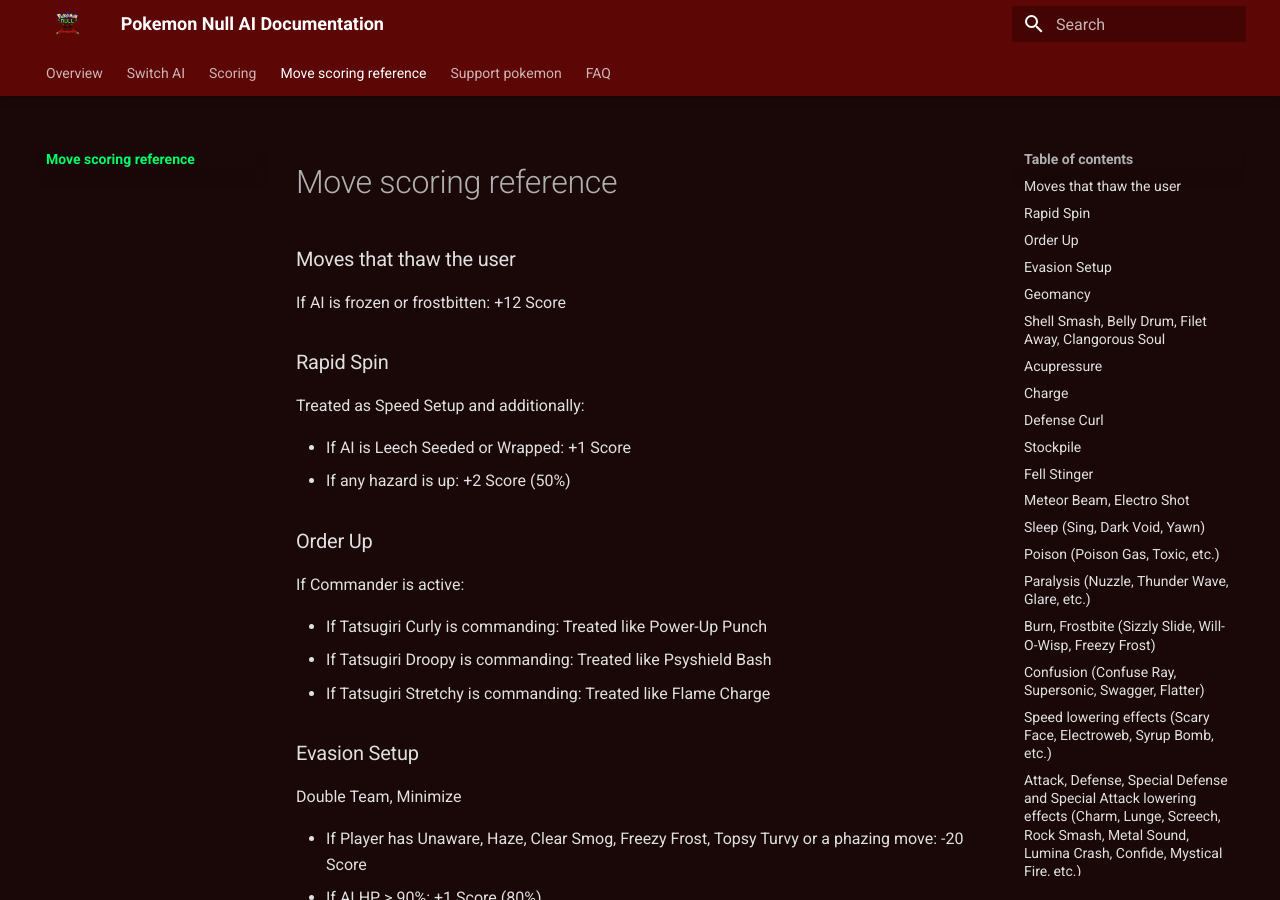
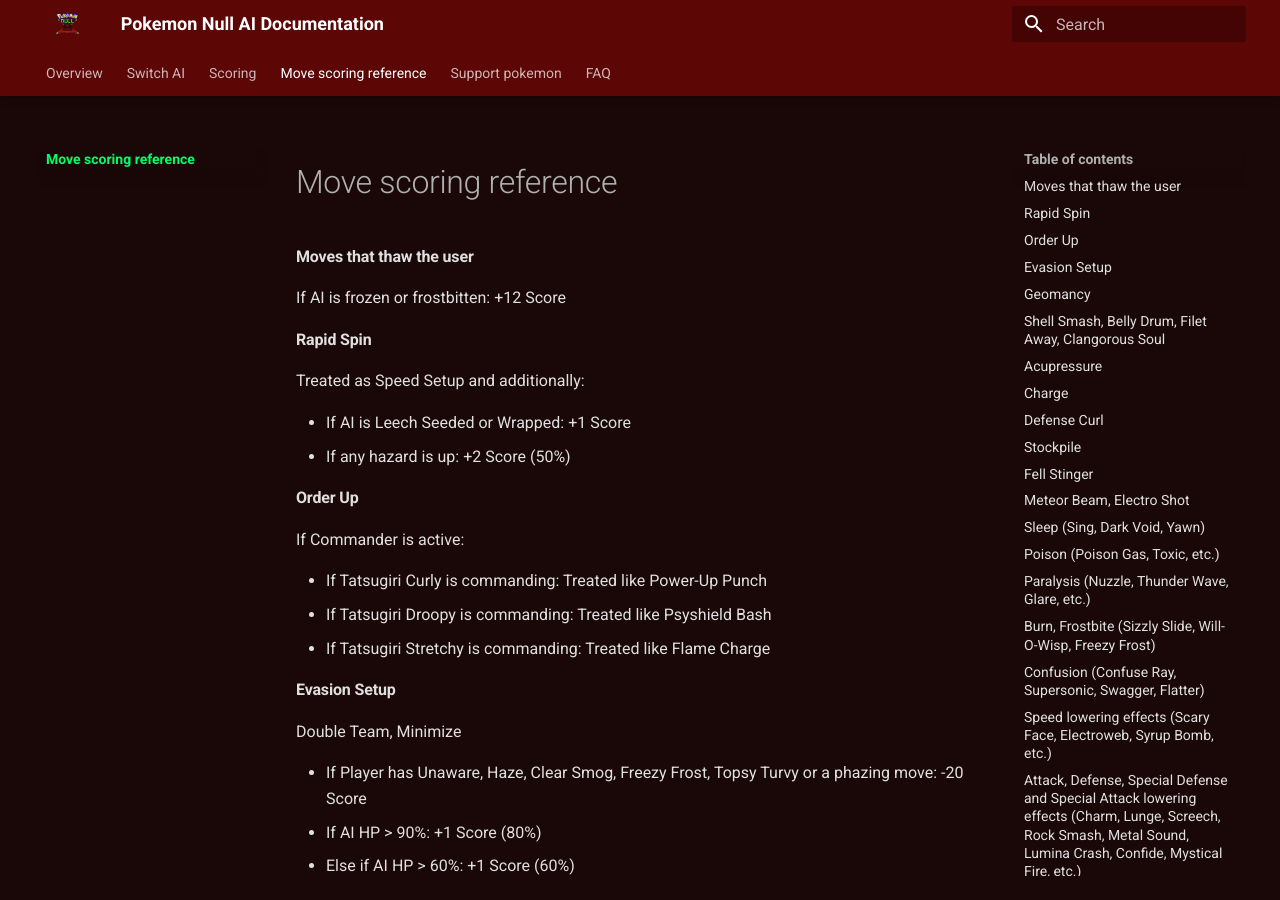
Before and after one commit to jellytronical/Null-AI-Documentation, an MkDocs documentation site: the page built from docs/move-scoring-reference.md, in a window 1280 px wide and 900 px high. Built offline with MkDocs 1.6.1 and Material for MkDocs 9.7.7, drawn with Linux system fonts in a browser that asks for light colours.

```diff
--- a/docs/move-scoring-reference.md
+++ b/docs/move-scoring-reference.md
@@ -2,18 +2,18 @@
 # Move scoring reference
 
 <a id="moves-that-thaw-the-user"></a>
-### Moves that thaw the user
+#### Moves that thaw the user
 If AI is frozen or frostbitten: +12 Score
 
 <a id="rapid-spin"></a>
-### Rapid Spin
+#### Rapid Spin
 Treated as Speed Setup and additionally:
 
 * If AI is Leech Seeded or Wrapped: +1 Score
 * If any hazard is up: +2 Score (50%)
 
 <a id="order-up"></a>
-### Order Up
+#### Order Up
 If Commander is active:
 
 * If Tatsugiri Curly is commanding: Treated like Power-Up Punch
@@ -21,7 +21,7 @@ If Commander is active:
 * If Tatsugiri Stretchy is commanding: Treated like Flame Charge
 
 <a id="evasion-setup"></a>
-### Evasion Setup
+#### Evasion Setup
 Double Team, Minimize
 
 * If Player has Unaware, Haze, Clear Smog, Freezy Frost, Topsy Turvy or a phazing move: -20 Score
@@ -29,7 +29,7 @@ Double Team, Minimize
 * Else if AI HP > 60%: +1 Score (60%)
 
 <a id="geomancy"></a>
-### Geomancy
+#### Geomancy
 
 * If Player kills AI: -20 Score
 * If Player has Unaware, Haze, Clear Smog, Freezy Frost, Topsy Turvy or a phazing move: -20 Score
@@ -37,7 +37,7 @@ Double Team, Minimize
 * Else -20 Score
 
 <a id="shell-smash-belly-drum-fillet-away-clangorous-soul"></a>
-### Shell Smash, Belly Drum, Filet Away, Clangorous Soul
+#### Shell Smash, Belly Drum, Filet Away, Clangorous Soul
 
 * If Player has Unaware, Haze, Clear Smog, Freezy Frost, Topsy Turvy or a phazing move (and AI is not on last mon): -20 Score
 * If Player is incapacitated: +3 Score (90%)
@@ -45,7 +45,7 @@ Double Team, Minimize
 * Else +2 Score
 
 <a id="acupressure"></a>
-### Acupressure
+#### Acupressure
 
 * If Player kills AI: -20 Score
 * If Player has Unaware, Haze, Clear Smog, Freezy Frost, Topsy Turvy or a phazing move: -20 Score
@@ -56,39 +56,39 @@ Double Team, Minimize
   * If Player is slower: +2 Score
 
 <a id="charge"></a>
-### Charge
+#### Charge
 
 * If Player kills AI: -20 Score
 * If Player has a phazing move: -20 Score
 * If AI has an electric type move: +1 Score
 
 <a id="defense-curl"></a>
-### Defense Curl
+#### Defense Curl
 Additional to the Defensive Setup properties:
 
 * If AI has Rollout or Ice Ball, and AI doesn’t already have Defense Curl: +1 Score
 
 <a id="stockpile"></a>
-### Stockpile
+#### Stockpile
 Additional to the Defensive Setup properties:
 
 * If AI has Spit Up or Swallow: +1 Score
 
 <a id="fell-stinger"></a>
-### Fell Stinger
+#### Fell Stinger
 If move can faint Player:
 
 * If AI is faster: +9 Score
 * If AI is slower: +6 Score
 
 <a id="meteor-beam-electro-shot"></a>
-### Meteor Beam, Electro Shot
+#### Meteor Beam, Electro Shot
 
 * If move can be immediately used: +9 Score
 * Else -20 Score
 
 <a id="sleep-sing-dark-void-yawn"></a>
-### Sleep (Sing, Dark Void, Yawn)
+#### Sleep (Sing, Dark Void, Yawn)
 25% of the time, if AI doesn’t see kill with its maxroll:
 
 * If the target can be put to sleep: +1 Score
@@ -98,7 +98,7 @@ If move can faint Player:
 Additionally, if it’s a Double Battle and the move is Dark Void: +2 Score (80%)
 
 <a id="poison-poison-gas-toxic"></a>
-### Poison (Poison Gas, Toxic, etc.)
+#### Poison (Poison Gas, Toxic, etc.)
 20% of the time, if AI doesn’t see kill with its maxroll, and if the player’s HP is > 20%:
 
 * If the player has no damaging moves: +1 Score
@@ -106,7 +106,7 @@ Additionally, if it’s a Double Battle and the move is Dark Void: +2 Score (80%
 * If AI has Venoshock, Hex, Infernal Parade, Venom Drench or Merciless: +1 Score
 
 <a id="paralysis-nuzzle-thunder-wave-glare"></a>
-### Paralysis (Nuzzle, Thunder Wave, Glare, etc.)
+#### Paralysis (Nuzzle, Thunder Wave, Glare, etc.)
 If AI doesn’t see kill with its maxroll:
 
 * If AI is slower before paralysis but faster after paralysis: +2 Score
@@ -115,7 +115,7 @@ If AI doesn’t see kill with its maxroll:
 * Else: +1 Score
 
 <a id="burn-frostbite-sizzly-slide-will-o-wisp-freezy-frost"></a>
-### Burn, Frostbite (Sizzly Slide, Will-O-Wisp, Freezy Frost)
+#### Burn, Frostbite (Sizzly Slide, Will-O-Wisp, Freezy Frost)
 33% of the time, if AI doesn’t see kill with its maxroll:
 
 * +1 Score
@@ -123,7 +123,7 @@ If AI doesn’t see kill with its maxroll:
 * Else if AI or Partner has Hex or Infernal Parade: +1 Score
 
 <a id="confusion-confuse-ray-supersonic-swagger-flatter"></a>
-### Confusion (Confuse Ray, Supersonic, Swagger, Flatter)
+#### Confusion (Confuse Ray, Supersonic, Swagger, Flatter)
 25% of the time, if AI doesn’t see kill with its maxroll:
 
 * If the target can be confused: +1 Score
@@ -135,7 +135,7 @@ Additionally for Swagger and Flatter:
 * In a Double Battle, +9 Score (25%), +8 Score (75%) if the partner cannot be confused and if the partner benefits from the respective stat boost.
 
 <a id="speed-lowering-effects"></a>
-### Speed lowering effects (Scary Face, Electroweb, Syrup Bomb, etc.)
+#### Speed lowering effects (Scary Face, Electroweb, Syrup Bomb, etc.)
 
 * If AI is slower and move is status: +1 Score
 * If AI is faster: -2 Score
@@ -143,14 +143,14 @@ Additionally for Swagger and Flatter:
 Additionally, if it’s a Double Battle and the move is a damaging spread move: +1 Score
 
 <a id="attack-defense-special-defense-and-special-attack-lowering-effects"></a>
-### Attack, Defense, Special Defense and Special Attack lowering effects (Charm, Lunge, Screech, Rock Smash, Metal Sound, Lumina Crash, Confide, Mystical Fire, etc.)
+#### Attack, Defense, Special Defense and Special Attack lowering effects (Charm, Lunge, Screech, Rock Smash, Metal Sound, Lumina Crash, Confide, Mystical Fire, etc.)
 
 * If Player has -1 of the stat or less: -2 Score (80%)
 * Else +1 Score (20%)
 * If move lowers Attack or Special Attack and Player doesn’t have a move of the corresponding category: -2 Score
 
 <a id="accuracy-lowering-effects"></a>
-### Accuracy lowering effects
+#### Accuracy lowering effects
 80% of the time, if the player has -2 accuracy or less: -2 Score
 
 * If AI HP > 90%, +2 Score (80%)
@@ -158,7 +158,7 @@ Additionally, if it’s a Double Battle and the move is a damaging spread move:
 * Else if AI HP < 60%, -1 Score
 
 <a id="stealth-rock-stone-axe-spikes-ceaseless-edge-toxic-spikes-hazards"></a>
-### Stealth Rock, Stone Axe, Spikes, Ceaseless Edge, Toxic Spikes (Hazards)
+#### Stealth Rock, Stone Axe, Spikes, Ceaseless Edge, Toxic Spikes (Hazards)
 
 * If Player is on last mon: -10 Score
 * If its AIs first turn and is not last mon: +2 Score (98%)
@@ -168,7 +168,7 @@ Additionally, if it’s a Double Battle and the move is a damaging spread move:
 * Additionally for (Toxic) Spikes: If there is 1 or more layers up: -1 Score (98%)
 
 <a id="sticky-web"></a>
-### Sticky Web
+#### Sticky Web
 
 * If Player is on last mon: -10 Score
 * If its AIs first turn: +3 Score
@@ -177,21 +177,21 @@ Additionally, if it’s a Double Battle and the move is a damaging spread move:
 > `0.75 * (3 / 5)` = **45%** for **+1 Score**
 
 <a id="tailwind"></a>
-### Tailwind
+#### Tailwind
 
 * If Player has Trick Room or Taunt: -1 Score (50%)
 * If AI mon or its partner are slower than any player mon on the field: +3 Score
 * If Player has Tailwind up and Tailwind Setter is slower than target: +3 Score
 
 <a id="trick-room"></a>
-### Trick Room
+#### Trick Room
 
 * If Player has Trick Room or Taunt: -1 Score (50%)
 * If AI mon or its partner are slower than any player mon on the field: +4 Score
 * Else: -1 Score
 
 <a id="explosion-moves-memento"></a>
-### Explosion-Moves, Memento
+#### Explosion-Moves, Memento
 
 | AI HP | Scoring |
 | --- | --- |
@@ -208,7 +208,7 @@ Additionally:
 * If the move is Memento and the target’s stats cannot be lowered: -20 Score
 
 <a id="final-gambit"></a>
-### Final Gambit
+#### Final Gambit
 
 * If AI mon is faster and has equal or higher current HP than player mon: +8 Score
 * If above is not true, and AI is faster and dies to player mon: +7 Score
@@ -221,26 +221,26 @@ Additionally:
   * Else -1 Score
 
 <a id="baton-pass"></a>
-### Baton Pass
+#### Baton Pass
 
 * If Player has a phazing move and AI has no stat raised: -20 Score
 * 25% of the time: -1 Score
 * If AI can pass something positive: +1 Score
 
 <a id="u-turn-volt-switch-flip-turn-parting-shot"></a>
-### U-Turn, Volt Switch, Flip Turn, Parting Shot
+#### U-Turn, Volt Switch, Flip Turn, Parting Shot
 
 * If AI is Palafin: +12 Score (doesn’t stack with anything else)
 * If AI kills Player in more than 3 hits: +6 Score (unless move is Parting Shots, which already starts as +6 Score due to being a status move)
 * If Player has a phazing move: -1 Score
 
 <a id="knock-off"></a>
-### Knock Off
+#### Knock Off
 
 * If AI kills Player in more than 3 hits: +6 Score (Unless Player cannot lose the item)
 
 <a id="screens-light-screen-reflect-aurora-veil"></a>
-### Screens (Light Screen, Reflect, Aurora Veil)
+#### Screens (Light Screen, Reflect, Aurora Veil)
 If AI should set screen:
 
 * +1 Score (50%)
@@ -249,11 +249,11 @@ If AI should set screen:
 AI fails the should set screen routine if the player has no physical move when Reflect is considered and vice versa. Aurora Veil always passes the check if snow or hail is active.
 
 <a id="secret-power"></a>
-### Secret Power
+#### Secret Power
 25% of the time, if Grassy Terrain is active: +6 Score
 
 <a id="ohko-moves-fissure-horn-drill"></a>
-### OHKO Moves (Fissure, Horn Drill, etc.)
+#### OHKO Moves (Fissure, Horn Drill, etc.)
 
 * If AI kills player in 3 or more hits: +6 Score
 * Else +5 Score
@@ -261,25 +261,25 @@ AI fails the should set screen routine if the player has no physical move when R
 * If Player has Focus Band or Focus Sash/Sturdy active: -20 Score
 
 <a id="binding-moves-fire-spin-whirlpool-snap-trap"></a>
-### Binding Moves (Fire Spin, Whirlpool, Snap Trap, etc.)
+#### Binding Moves (Fire Spin, Whirlpool, Snap Trap, etc.)
 
 * If player is immune to trapping: -20 Score
 * +6 Score (80%), +8 Score (20%)
 * If AI has Binding Band or Grip Claw: +1 Score
 
 <a id="salt-cure"></a>
-### Salt Cure
+#### Salt Cure
 
 * +6 Score (80%), +7 Score (20%)
 * If player is Water or Steel Type: +1 Score
 
 <a id="trapping-octolock-mean-look-anchor-shot-spirit-shackle-thousand-waves-jaw-lock"></a>
-### Trapping (Octolock, Mean Look, Anchor Shot, Spirit Shackle, Thousand Waves, Jaw Lock, etc.)
+#### Trapping (Octolock, Mean Look, Anchor Shot, Spirit Shackle, Thousand Waves, Jaw Lock, etc.)
 
 * If player isn’t immune to trapping: +6 Score
 
 <a id="recovery-moves-recover-slack-off-heal-order-roost-strength-sap-pain-split"></a>
-### Recovery Moves (Recover, Slack Off, Heal Order, Roost, Strength Sap, Pain Split, etc.)
+#### Recovery Moves (Recover, Slack Off, Heal Order, Roost, Strength Sap, Pain Split, etc.)
 
 * If AI decides it should recover: +1 Score
 * Else: -1 Score
@@ -288,18 +288,18 @@ AI fails the should set screen routine if the player has no physical move when R
 For extra details on the function that AI uses to decide when to recover, see the extra details below.
 
 <a id="drain-moves-giga-drain-draining-kiss"></a>
-### Drain-Moves (Giga Drain, Draining Kiss, etc.)
+#### Drain-Moves (Giga Drain, Draining Kiss, etc.)
 If the target doesn’t have Liquid Ooze:
 
 * If AI is at half HP or under, and if that move kills player in <= 4 hits: +6 Score
 * If AI has Big Root: +1 Score
 
 <a id="copycat-mirror-move-me-first"></a>
-### Copycat, Mirror Move, Me First
+#### Copycat, Mirror Move, Me First
 AI understands what move will be copied and applies its AI routine on it
 
 <a id="roar-whirlwind"></a>
-### Roar, Whirlwind
+#### Roar, Whirlwind
 
 * If AI has 3 layers of Spikes up: +1 Score
 * If AI has 2 layers of Spikes up: +1 Score (75%)
@@ -308,43 +308,43 @@ AI understands what move will be copied and applies its AI routine on it
 * 50% of the time: -1 Score
 
 <a id="dragon-tail-circle-throw"></a>
-### Dragon Tail, Circle Throw
+#### Dragon Tail, Circle Throw
 
 * If Player is Perish Song’ed: -20 Score
 * If Player can faint AI: -20 Score
 * Does not follow Roar AI.
 
 <a id="conversion"></a>
-### Conversion
+#### Conversion
 +2 Score if type can still be changed.
 
 <a id="conversion-2"></a>
-### Conversion 2
+#### Conversion 2
 
 * If AI already resists or is immune to Players last used move: -20 Score
 * If Player can faint AI: +1 Score
 
 <a id="laser-focus"></a>
-### Laser Focus
+#### Laser Focus
 
 * If AI has Sniper: +1 Score
 * If target cannot be crit: -20 Score
 
 <a id="focus-energy"></a>
-### Focus Energy
+#### Focus Energy
 
 * If AI has Sniper, Super Luck, Scope Lens or High Crit Moves: +1 Score
 * If target cannot be crit: -20 Score
 
 <a id="shed-tail"></a>
-### Shed Tail
+#### Shed Tail
 -20 if Player has sound moves or Infiltrator
 
 * If Player can faint AI and AI is faster: +1 Score (50%)
 * Else: +1 Score (25%)
 
 <a id="substitute"></a>
-### Substitute
+#### Substitute
 -20 if Player has sound moves (while AI doesn’t have Soundproof) or Infiltrator
 
 * If Player has Perish Song effect: +1 Score
@@ -354,99 +354,99 @@ AI understands what move will be copied and applies its AI routine on it
 * 50% of the time: -1 Score
 
 <a id="leech-seed"></a>
-### Leech Seed
+#### Leech Seed
 
 * If Player doesn’t have Rapid Spin or Magic Guard: +1 Score (50%)
 * If AI kills Player in more than 3 hits: +1 Score (50%)
 
 <a id="teleport-chilly-reception"></a>
-### Teleport, Chilly Reception
+#### Teleport, Chilly Reception
 
 * If AI is faster and Player faints AI: -20 Score
 * If AI kills Player in more than 3 hits: +1 Score (50%)
 
 <a id="sky-attack-freeze-shock-ice-burn"></a>
-### Sky Attack, Freeze Shock, Ice Burn
+#### Sky Attack, Freeze Shock, Ice Burn
 
 * If move can be immediately used: +9 Score (80%)
 * Else -20 Score
 
 <a id="disable"></a>
-### Disable
+#### Disable
 
 * If AI is faster and last used move of player can faint AI: +1 Score
 
 <a id="encore"></a>
-### Encore
+#### Encore
 
 * If AI is faster and last used move of player is encouraged to be encored: +1 Score
 * Encore encouraged effects: Status moves, Fake Out, First Impression
 
 <a id="snore-sleep-talk"></a>
-### Snore, Sleep Talk
+#### Snore, Sleep Talk
 
 * If it’s not a wakeup turn and AI is asleep: +15 Score
 * Sleep Talk does not get a Score increase if the user has Comatose
 
 <a id="destiny-bond"></a>
-### Destiny Bond
+#### Destiny Bond
 
 * If AI has Sash or Disguise active: -20 Score
 * If AI is faster and player can faint AI: +1 Score (81.5%)
 * Else if AI is slower: -1 Score (50%)
 
 <a id="wish"></a>
-### Wish
+#### Wish
 
 * If any mon in Party has HP < 65%: +1 Score
 
 <a id="aromatherapy"></a>
-### Aromatherapy
+#### Aromatherapy
 
 * If any mon in Party has status: +1 Score
 
 <a id="nightmare"></a>
-### Nightmare
+#### Nightmare
 
 * If Player is asleep: +1 Score
 * If Player is trapped: +1 Score
 
 <a id="perish-song"></a>
-### Perish Song
+#### Perish Song
 
 * If Player is trapped: +2 Score
 
 <a id="weather-terrain-moves"></a>
-### Weather & Terrain Moves (Sunny Day, Sandstorm, Electric Terrain, etc.)
+#### Weather & Terrain Moves (Sunny Day, Sandstorm, Electric Terrain, etc.)
 
 * +2 Score
 * If AI holds an item that increases its duration: +1 Score (80%)
 
 <a id="attract"></a>
-### Attract
+#### Attract
 
 * If Player has any status or is trapped: +1 Score
 
 <a id="taunt"></a>
-### Taunt
+#### Taunt
 
 * If Player has a status move: +1 Score (50%)
 * Else: -1 Score (50%)
 
 <a id="rollout-ice-ball"></a>
-### Rollout, Ice Ball
+#### Rollout, Ice Ball
 
 * +6 Score (50%), +7 Score (50%)
 * If AI has Defense Curl up: +1 Score
 
 <a id="fury-cutter-echoed-voice"></a>
-### Fury Cutter, Echoed Voice
+#### Fury Cutter, Echoed Voice
 
 * +6 Score
 * If AIs last used move was Fury Cutter / Echoed Voice: +2 Score
 
 <a id="protection-protect-kings-shield"></a>
-### Protection (Protect, King’s Shield, etc.)
+#### Protection (Protect, King’s Shield, etc.)
 Protect, Detect, Spiky Shield, Silk Trap, King’s Shield, Baneful Bunker, Obstruct, Burning Bulwark
 
 * If Player is incapacitated: -20 Score
@@ -472,7 +472,7 @@ Protect, Detect, Spiky Shield, Silk Trap, King’s Shield, Baneful Bunker, Obstr
 * Else if its AIs first turn out, its not a Double Battle and doesn’t have one of the following combinations: Toxic/Flame Orb + Guts/Quick Feet, Flame Orb + Flare Boost: -1 Score
 
 <a id="endure"></a>
-### Endure
+#### Endure
 Endure uses the same counter as protection moves for failure checks
 
 * If AI used a protection move the previous turn: -10 Score (50%)
@@ -484,24 +484,24 @@ Endure uses the same counter as protection moves for failure checks
 * Else: -1 Score (50%)
 
 <a id="fake-out"></a>
-### Fake Out
+#### Fake Out
 
 * +9 Score, stacks with HDM
 * If Player cannot be flinched and Fake Out doesn’t kill: -30 Score
 
 <a id="feint"></a>
-### Feint
+#### Feint
 
 * If its a Double Battle and Player has a Protection move: +13 Score (10%)
 * Else if Feint can kill Player: +6 Score (10%)
 
 <a id="upper-hand"></a>
-### Upper Hand
+#### Upper Hand
 
 * If Player has a priority move: +13 Score (10%)
 
 <a id="pursuit"></a>
-### Pursuit
+#### Pursuit
 
 * If AIs Ability is Truant or Defeatist and Players Ability is Mummy, Wandering Spirit or Lingering Aroma: +12 Score (Does not stack with the following)
 * If Move faints Player: +11 Score
@@ -510,57 +510,57 @@ Endure uses the same counter as protection moves for failure checks
 * If AI is faster: +3 Score
 
 <a id="sucker-punch-thunderclap"></a>
-### Sucker Punch, Thunderclap
+#### Sucker Punch, Thunderclap
 
 * If AI used Sucker Punch / Thunderclap last turn: -20 Score (66%)
 
 <a id="imprison"></a>
-### Imprison
+#### Imprison
 
 * If Player has moves that can be imprisoned: +3 Score
 
 <a id="wonder-room"></a>
-### Wonder Room
+#### Wonder Room
 
 * If Player has physical moves and AI has less defense than special defense (or vice versa): +1 Score
 * +2 Score (25%)
 
 <a id="mud-sport-water-sport-magic-room"></a>
-### Mud Sport, Water Sport, Magic Room
+#### Mud Sport, Water Sport, Magic Room
 
 * +3 Score (25%)
 
 <a id="gravity"></a>
-### Gravity
+#### Gravity
 50% of the time
 
 * +4 Score (75%), +5 Score (25%)
 
 <a id="relic-song"></a>
-### Relic Song
+#### Relic Song
 
 * If AI is Meloetta: +10 Score
 * If AI is Meloetta-Pirouette: +1 Score (25%)
 
 <a id="powder"></a>
-### Powder
+#### Powder
 
 * If Player has fire type moves: +1 Score
 * Else: -1 Score
 
 <a id="magnet-rise"></a>
-### Magnet Rise
+#### Magnet Rise
 
 * If AI is faster and Player has Ground moves: +2 Score (90%)
 * Else: -1 Score
 
 <a id="metronome"></a>
-### Metronome
+#### Metronome
 
 * If its AIs last third (rounded down) of the team: -5 Score
 
 <a id="fling"></a>
-### Fling
+#### Fling
 
 * If AI has King’s Rock and is faster and Player can be flinched: +9 Score
 * In a Double Battle on partner: If Fling uses Salac Berry:
@@ -569,20 +569,20 @@ Endure uses the same counter as protection moves for failure checks
   * Else: +8 Score (25%), +7 Score (75%)
 
 <a id="topsy-turvy"></a>
-### Topsy Turvy
+#### Topsy Turvy
 
 * If Players positive stat changes are higher than the negative stat changes: +1 Score
 * Else: -1 Score
 * In a Double Battle on partner: If Partners positive stat changes are lower than the negative stat changes: +10 Score (25%), +8 Score (75%)
 
 <a id="revival-blessing"></a>
-### Revival Blessing
+#### Revival Blessing
 AI always chooses first fainted mon in party order.
 
 * +2 Score (50%)
 
 <a id="counter"></a>
-### Counter
+#### Counter
 
 * If Player only has physical moves, can faint AI and AI has Focus Sash / Sturdy active: +2 Score
 * Else if Player only has physical moves: +2 Score (80%)
@@ -590,7 +590,7 @@ AI always chooses first fainted mon in party order.
 * If Player has a status move: -1 Score (25%)
 
 <a id="mirror-coat"></a>
-### Mirror Coat
+#### Mirror Coat
 
 * If Player only has special moves, can faint AI and AI has Focus Sash / Sturdy active: +2 Score
 * Else if Player only has special moves: +2 Score (80%)
@@ -598,14 +598,14 @@ AI always chooses first fainted mon in party order.
 * If Player has a status move: -1 Score (25%)
 
 <a id="metal-burst"></a>
-### Metal Burst
+#### Metal Burst
 
 * If AI is faster than Player: -20
 * If AI has Focus Sash / Sturdy active: +2 Score
 * +1 Score (25%), If Player has a status move: -1 Score (50%)
 
 <a id="psych-up-spectral-thief"></a>
-### Psych Up, Spectral Thief
+#### Psych Up, Spectral Thief
 
 * Loop through each stat
   * If Players Atk stage is higher than AIs and AI has physical moves: +1 Score
@@ -613,12 +613,12 @@ AI always chooses first fainted mon in party order.
   * Unconditional +1 Score for every other stat
 * Psych Up on Partner in a Double Battle: If Partner has more raised stats: +10 Score (25%), +8 Score (75%)
 
-### Recharge
+#### Recharge
 Hyper Beam, Blast Burn, Hydro Cannon, Frenzy Plant, Giga Impact, Rock Wrecker, Roar of Time, Prismatic Laser, Meteor Assault, Eternabeam
 
 * If move cannot faint player: -1 Score
 
-### Double Battle only
+#### Double Battle only
 
 If the status move targets a partner, it does not get the base +6 Score by default.
 If the partner has one of the following abilities: +6 Score (25%)
@@ -629,14 +629,14 @@ If the partner has one of the following abilities: +6 Score (25%)
 * Motor Drive (if Speed can be increased)
 * Contrary
 
-### Priority Moves - Weakness Policy
+#### Priority Moves - Weakness Policy
 If priority move can activate Weakness Policy: +12 Score (25%), +8 Score (75%)
 
-### Spread Moves to override negative abilities (Brutal Swing)
+#### Spread Moves to override negative abilities (Brutal Swing)
 The following abilities count as a negative ability: Emergency Exit, Truant, Defeatist, Slow Start.
 If Partner is Mummy, Wandering Spirit or Lingering Aroma and move cannot faint partner: +9 Score (25%), +7 Score (75%)
 
-### Beat Up (Double Battle only)
+#### Beat Up (Double Battle only)
 +9 Score (75%), +12 Score (25%) if:
 
 * Partner has Justified / Scraftinite
@@ -644,37 +644,37 @@ If Partner is Mummy, Wandering Spirit or Lingering Aroma and move cannot faint p
 * Beat Up cannot faint the partner
 * Partner is first turn out
 
-### Heal Pulse, Floral Healing, Pollen Puff
+#### Heal Pulse, Floral Healing, Pollen Puff
 If Partner is under half health and user is faster than both player mons: +6 Score
 
-### Helping Hand
+#### Helping Hand
 If Partner move is not a status move: +7 Score (50%)
 
-### Dragon Cheer
+#### Dragon Cheer
 
 * +6 Score
 * If Partner is Dragon Type: +1 Score
 
-### Coaching
+#### Coaching
 50% of the time:
 
 * +1 Score (50%)
 * If partner attack stat < +2: +1 Score (50%)
 * If partner defense stat < +2: +1 Score (50%)
 
-### Role Play
+#### Role Play
 If user doesn’t already have Huge Power or Pure Power and if partner has Huge Power, Pure Power or Illuminate: +10 Score (25%), +8 Score (75%)
 
-### Entrainment
+#### Entrainment
 If user has Huge Power and Partner doesn’t have Huge Power or Pure Power: +10 Score (25%), +8 Score (75%)
 
-### Teatime
+#### Teatime
 
 * -1 Score (50%)
 * If user or partner has pinch berries: +8 Score
 * Else if user or partner has a berry: +6 Score
 
-### Instruct
+#### Instruct
 Starts at +6 Score and AI tries to evaluate the instructed move on the partner:
 
 * If user is slower than partner, read the move the partner chose
@@ -682,19 +682,19 @@ Starts at +6 Score and AI tries to evaluate the instructed move on the partner:
 
 If the evaluated move isn’t a status move and a spread move: +1 Score (50%)
 
-### Acupressure, Speed Swap
+#### Acupressure, Speed Swap
 +8 Score (25%), +0 Score (75%)
 
-### Ally Switch
+#### Ally Switch
 20% of the time, if Player kills AI-Partner:
 
 * If fast kill: +2 Score
 * If slow kill: +1 Score
 
-### Follow Me, Rage Powder
+#### Follow Me, Rage Powder
 If Player kills AI-Partner: +1 Score (50%)
 
-### Round
+#### Round
 
 To understand Round AI, it is important to first understand how partner move scoring works in Double Battles.
 
```
